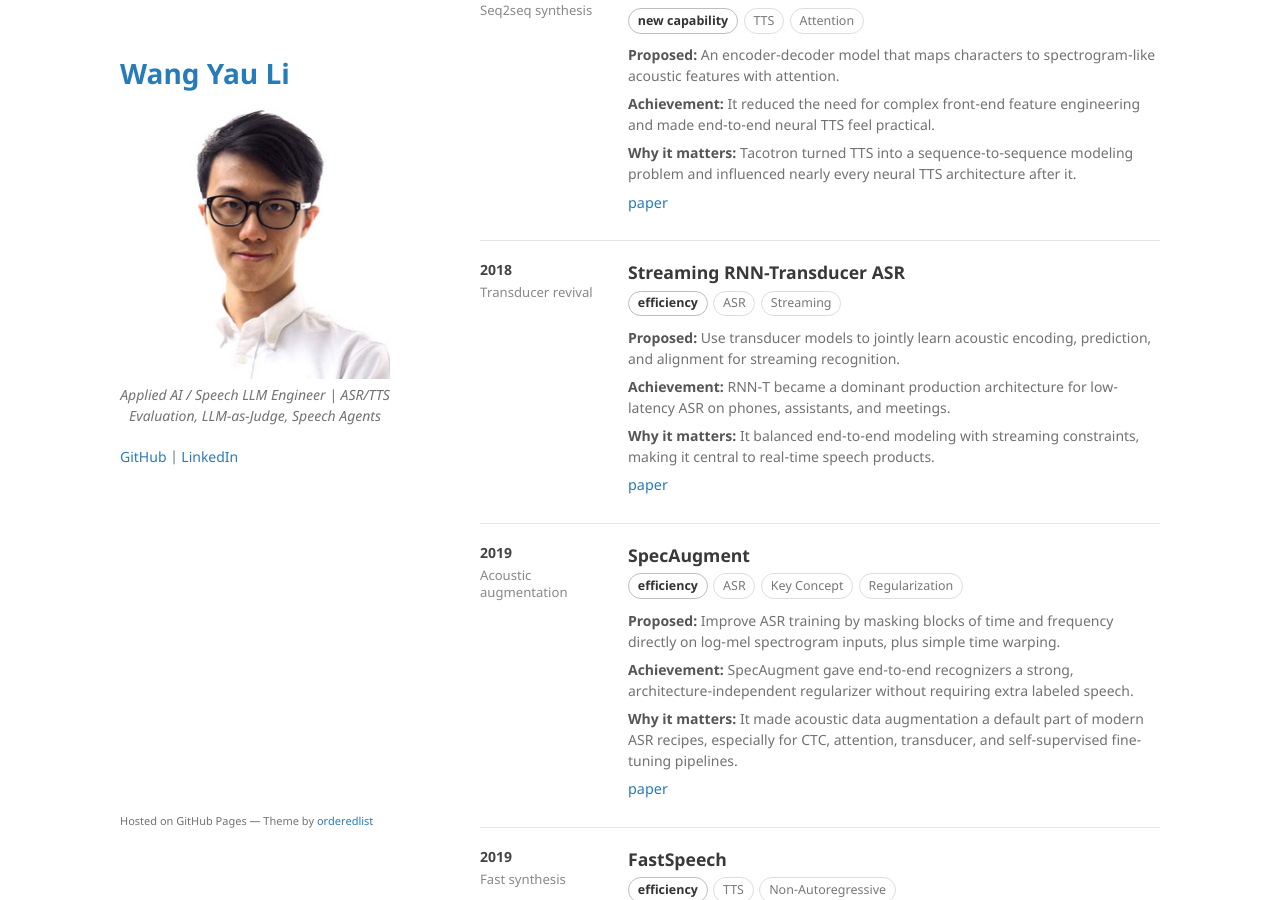
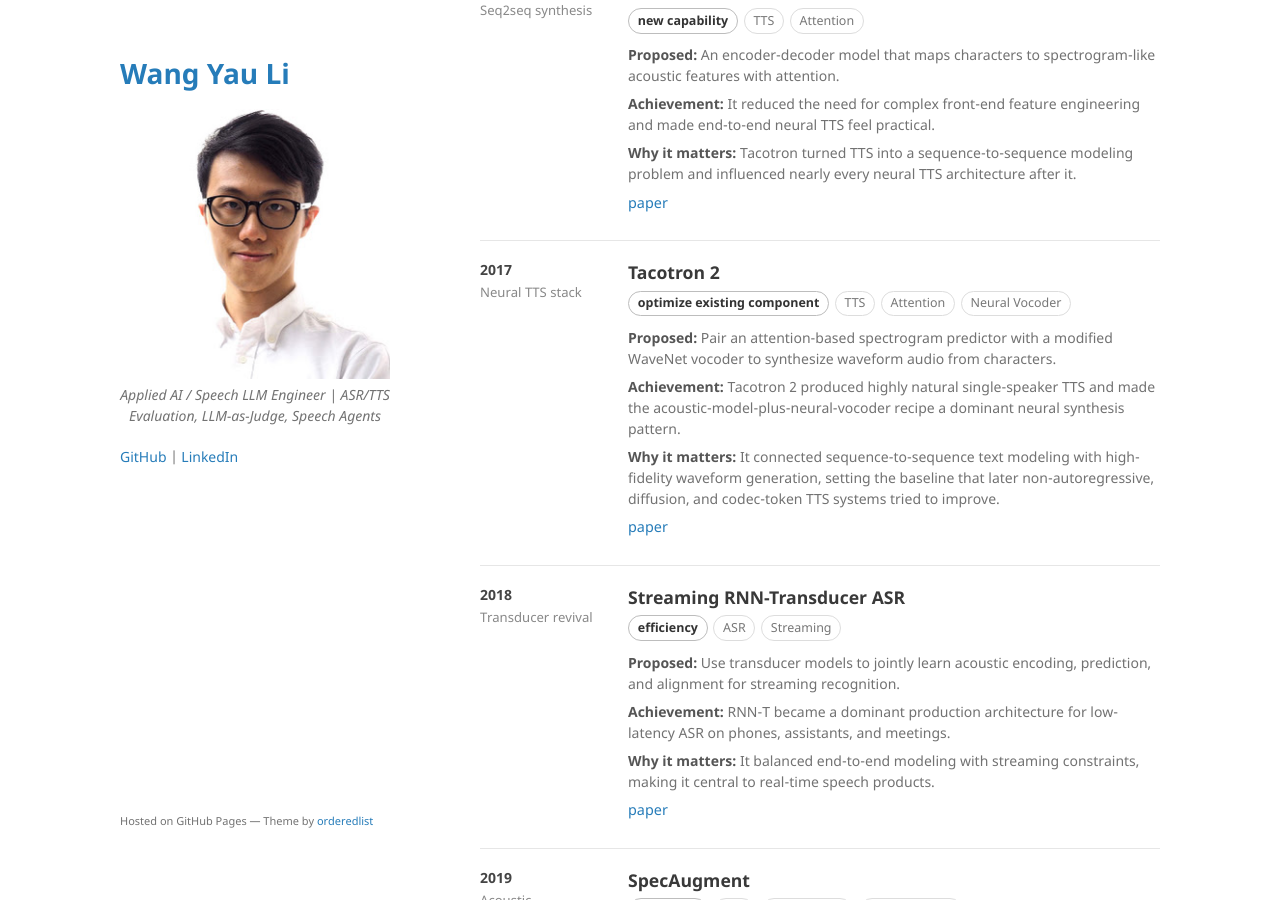
Before and after one commit to kennethli319/kennethli319.github.io, a Jekyll site: the page built from speech-timeline.md, in a window 1280 px wide and 900 px high, scrolled down 6209 px. Built offline with Jekyll 4.4.1, drawn with Linux system fonts in a browser that asks for light colours.

Commit message:
Add Tacotron 2 speech timeline milestone

```diff
--- a/speech-timeline.md
+++ b/speech-timeline.md
@@ -454,6 +454,21 @@ title: Speech Timeline
 
 <section class="speech-row">
   <aside class="speech-year">
+    2017
+    <div class="speech-kicker">Neural TTS stack</div>
+  </aside>
+  <div class="speech-body">
+    <h2>Tacotron 2</h2>
+    <div class="speech-meta"><span class="speech-impact">optimize existing component</span><span class="speech-tag">TTS</span><span class="speech-tag">Attention</span><span class="speech-tag">Neural Vocoder</span></div>
+    <p><strong>Proposed:</strong> Pair an attention-based spectrogram predictor with a modified WaveNet vocoder to synthesize waveform audio from characters.</p>
+    <p><strong>Achievement:</strong> Tacotron 2 produced highly natural single-speaker TTS and made the acoustic-model-plus-neural-vocoder recipe a dominant neural synthesis pattern.</p>
+    <p><strong>Why it matters:</strong> It connected sequence-to-sequence text modeling with high-fidelity waveform generation, setting the baseline that later non-autoregressive, diffusion, and codec-token TTS systems tried to improve.</p>
+    <p class="speech-source"><a href="https://arxiv.org/abs/1712.05884">paper</a></p>
+  </div>
+</section>
+
+<section class="speech-row">
+  <aside class="speech-year">
     2018
     <div class="speech-kicker">Transducer revival</div>
   </aside>
```
